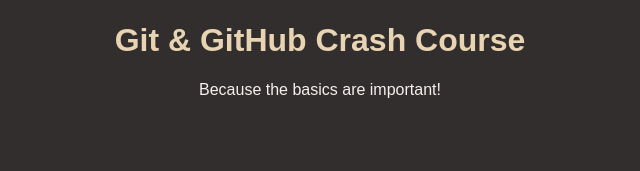
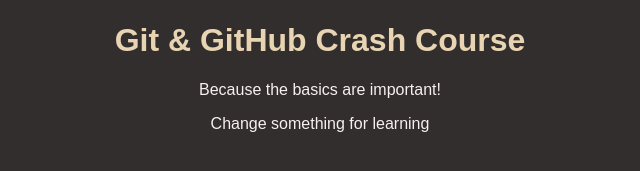
Before and after one commit to DuttaSradhya/github-crash-course, a plain HTML site: page index.html in a window 1280 px wide. Shown: the part 147-318 px from the top of the page, without its empty margins (320-960 px from the left). Drawn offline with Linux system fonts and the light colour scheme.

```diff
--- a/index.html
+++ b/index.html
@@ -11,5 +11,6 @@
     <img id="logo" src="logo.png" alt="A logo that contains the word 'Git'" />
     <h1>Git & GitHub Crash Course</h1>
     <p>Because the basics are important!</p>
+    <p> Change something for learning</p>
   </body>
 </html>
```
